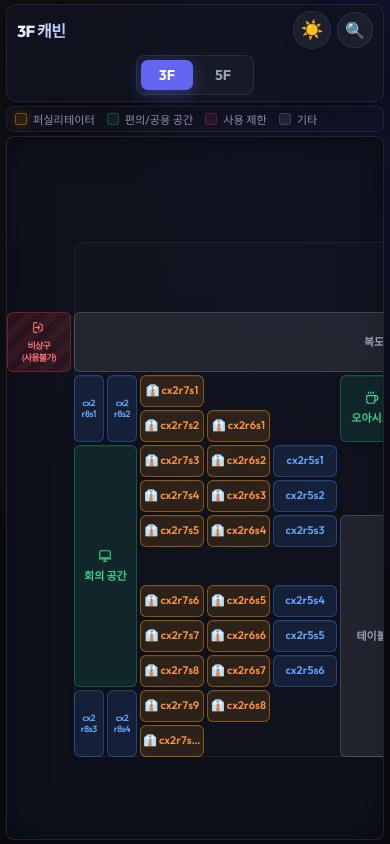
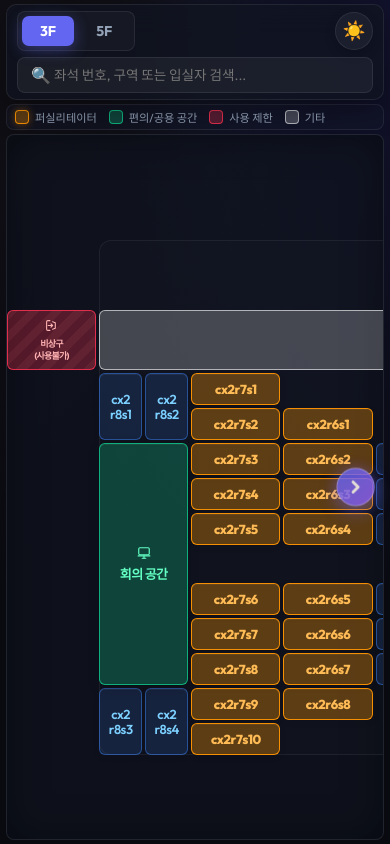
Before and after one commit to pnlkc/SeatingChart, a React (Vite) app: page / in a window 390 px wide. Built offline with nearby package versions, Linux system fonts and the light colour scheme.

Commit message:
design/perf: 모바일 및 PC 헤더 레이아웃 단순화 및 좌석 가시성/UX 개선

```diff
--- a/src/App.css
+++ b/src/App.css
@@ -27,21 +27,7 @@
   box-shadow: var(--shadow-header);
 }
 
-.header-info h1 {
-  margin: 0;
-  font-size: 1.25rem;
-  font-weight: 800;
-  letter-spacing: -0.5px;
-  background: var(--gradient-header-text);
-  -webkit-background-clip: text;
-  -webkit-text-fill-color: transparent;
-}
 
-.header-info p {
-  margin: 0;
-  font-size: 0.78rem;
-  color: var(--text-secondary);
-}
 
 /* 검색 컨트롤 */
 .search-box {
@@ -131,10 +117,14 @@
 }
 
 .legend-color {
-  width: 12px;
-  height: 12px;
-  border-radius: 3px;
-  border: 1px solid transparent;
+  width: 14px;
+  height: 14px;
+  border-radius: 4px;
+  border: 1.5px solid rgba(255, 255, 255, 0.25);
+}
+
+.light-theme .legend-color {
+  border: 1.5px solid rgba(0, 0, 0, 0.15);
 }
 
 .legend-color.available {
@@ -223,10 +213,10 @@
 /* 복도 */
 .grid-cell.corridor {
   background: var(--corridor-bg);
-  border: 1px solid var(--corridor-border);
-  color: var(--text-secondary);
+  border: 1.5px solid var(--corridor-border);
+  color: var(--text-primary);
   font-size: clamp(10px, 1.6vh, 15px);
-  font-weight: 700;
+  font-weight: 800;
   opacity: 1;
 }
 
@@ -265,9 +255,9 @@
 /* 편의 구역 */
 .grid-cell.facility {
   background: var(--facility-bg);
-  border: 1px solid var(--facility-border);
+  border: 1.5px solid var(--facility-border);
   color: var(--facility-text);
-  font-weight: 700;
+  font-weight: 800;
   text-align: center;
   box-shadow: var(--shadow-facility);
 }
@@ -277,14 +267,14 @@
   background-color: var(--restricted-bg);
   background-image: repeating-linear-gradient(
     -45deg,
-    rgba(248, 113, 113, 0.05),
-    rgba(248, 113, 113, 0.05) 8px,
+    rgba(248, 113, 113, 0.08),
+    rgba(248, 113, 113, 0.08) 8px,
     transparent 8px,
     transparent 16px
   );
-  border: 1px solid var(--restricted-border);
+  border: 1.5px solid var(--restricted-border);
   color: var(--restricted-text);
-  font-weight: 600;
+  font-weight: 800;
   text-align: center;
 }
 
@@ -338,9 +328,10 @@
 
 .grid-cell.seat.facilitator {
   background: var(--seat-fac-bg);
-  border: 1px solid var(--seat-fac-border);
+  border: 1.5px solid var(--seat-fac-border);
   color: var(--seat-fac-text);
   box-shadow: var(--shadow-seat);
+  font-weight: 800;
 }
 
 .grid-cell.seat.facilitator.occupied {
@@ -349,6 +340,7 @@
   box-shadow: 0 2px 8px var(--seat-fac-glow);
 }
 
+@media (hover: hover) {
   .grid-cell.seat:hover {
     transform: translateY(-2px);
     z-index: 10;
@@ -370,6 +362,7 @@
     background: rgba(251, 146, 60, 0.25) !important;
     border-color: #fb923c !important;
     box-shadow: 0 0 12px rgba(251, 146, 60, 0.5) !important;
+  }
 }
 
 /* 매칭된 하이라이팅 셀 (맥박 애니메이션 + 그라데이션 입체화) */
@@ -761,10 +754,6 @@
 
 /* 층선택 & 구역선택 레이아웃 래퍼 — 한 줄 정렬 */
 .floor-selector-container {
-  position: absolute;
-  left: 50%;
-  top: 50%;
-  transform: translate(-50%, -50%);
   display: flex;
   flex-direction: row;
   align-items: center;
@@ -809,17 +798,17 @@
 }
 
 .collapsed-zone-block.c6-theme {
-  border: 1px dashed hsla(35, 100%, 50%, 0.35);
-  color: #fb923c;
-  background: linear-gradient(180deg, hsla(35, 100%, 50%, 0.02) 0%, hsla(35, 100%, 50%, 0.08) 100%);
-  text-shadow: 0 0 12px hsla(35, 100%, 50%, 0.4);
+  border: 1.5px solid hsla(35, 100%, 50%, 0.75);
+  color: #ffa85c;
+  background: linear-gradient(180deg, hsla(35, 100%, 50%, 0.08) 0%, hsla(35, 100%, 50%, 0.22) 100%);
+  text-shadow: 0 0 12px hsla(35, 100%, 50%, 0.55);
 }
 
 .collapsed-zone-block.c5-theme {
-  border: 1px dashed hsla(271, 91%, 65%, 0.35);
-  color: #c084fc;
-  background: linear-gradient(180deg, hsla(271, 91%, 65%, 0.02) 0%, hsla(271, 91%, 65%, 0.08) 100%);
-  text-shadow: 0 0 12px hsla(271, 91%, 65%, 0.4);
+  border: 1.5px solid hsla(271, 91%, 65%, 0.75);
+  color: #d8b4fe;
+  background: linear-gradient(180deg, hsla(271, 91%, 65%, 0.08) 0%, hsla(271, 91%, 65%, 0.22) 100%);
+  text-shadow: 0 0 12px hsla(271, 91%, 65%, 0.55);
 }
 
 .collapsed-zone-block:hover {
@@ -851,10 +840,10 @@
 }
 
 .collapsed-hint {
-  font-size: clamp(9px, 1.3vh, 11px);
-  color: var(--text-muted);
-  font-weight: 500;
-  opacity: 0.85;
+  font-size: clamp(9.5px, 1.4vh, 11.5px);
+  color: inherit;
+  font-weight: 800;
+  opacity: 0.95;
   white-space: nowrap;
 }
 
@@ -985,7 +974,6 @@
 }
 
 /* PC 전용 요소 (모바일에서 숨김) */
-.header-top-row { display: none; }
 .header-mobile-actions { display: none; }
 .mobile-search-toggle { display: none; }
 
@@ -1014,28 +1002,7 @@
     gap: 4px;
   }
 
-  /* 헤더 — 1행 compact (타이틀 + 우측 버튼) */
-  .app-header {
-    flex-direction: row;
-    align-items: center;
-    justify-content: space-between;
-    flex-shrink: 0;
-    gap: 6px;
-    padding: 6px 10px;
-  }
-
-  /* 모바일 타이틀 행 — 전체 너비 flex */
-  .header-top-row {
-    display: flex;
-    align-items: center;
-    justify-content: space-between;
-    width: 100%;
-  }
-
-  /* PC 전용 h1 — 모바일에서 숨김 */
-  .header-info.pc-only {
-    display: none;
-  }
+  /* PC 전용 요소 숨김 */
   .pc-only {
     display: none !important;
   }
@@ -1046,77 +1013,39 @@
     align-items: center;
     gap: 6px;
     flex-shrink: 0;
+    order: 2;
   }
 
-  /* 모바일 검색 토글 버튼 */
-  .mobile-search-toggle {
-    display: flex;
-    align-items: center;
-    justify-content: center;
-    width: 36px;
-    height: 36px;
-    border-radius: 50%;
-    border: 1px solid var(--border-glass);
-    background: rgba(255, 255, 255, 0.05);
-    color: var(--text-primary);
-    font-size: 1rem;
-    cursor: pointer;
-    transition: all 0.2s ease;
-    flex-shrink: 0;
-  }
-
-  .mobile-search-toggle.active {
-    background: var(--accent-indigo);
-    border-color: var(--accent-indigo);
-    color: white;
-    font-size: 1.2rem;
-    font-weight: 700;
-  }
-
-  /* 검색 영역 — 모바일 기본: 숨김, .mobile-open 시 노출 */
+  /* 검색 영역 — 모바일에서 항상 노출 */
   .search-area {
-    display: none;
-    width: 100%;
-  }
-
-  .search-area.mobile-open {
     display: flex;
     flex-direction: row;
     align-items: center;
     gap: 8px;
-    animation: searchSlideDown 0.22s ease-out;
+    order: 3;
+    width: 100%;
   }
 
-  @keyframes searchSlideDown {
-    from { opacity: 0; transform: translateY(-6px); }
-    to   { opacity: 1; transform: translateY(0); }
-  }
-
-  /* 헤더 재배치 — 모바일에서는 column 으로 */
+  /* 헤더 재배치 — 모바일에서는 층 선택과 버튼들을 1행으로 wrap 정렬 */
   .app-header {
-    flex-direction: column;
-    align-items: stretch;
+    flex-direction: row;
+    flex-wrap: wrap;
+    justify-content: space-between;
+    align-items: center;
     flex-shrink: 0;
     gap: 6px;
     padding: 6px 10px;
   }
 
-  /* h1 — 중앙 정렬 & 폰트 축소 */
-  .header-info h1 {
-    font-size: 1rem;
-    text-align: center;
-  }
-
-  /* floor-selector-container — absolute 해제 → 한 줄 유지 (높이 증가 방지) */
+  /* floor-selector-container — 제목 위치로 모바일 1행 배치 */
   .floor-selector-container {
-    position: static;
-    transform: none;
     display: flex;
     flex-direction: row;
     flex-wrap: nowrap;
     align-items: center;
     justify-content: center;
     gap: 6px;
+    order: 1;
   }
 
 
@@ -1160,16 +1089,16 @@
     -webkit-overflow-scrolling: touch;
   }
 
-  /* 좌석 그리드 — 3F 17열 기준 충분한 너비, 내부 여백 제거 */
+  /* 좌석 그리드 — 50px 열 크기 기반으로 모바일 화면에서 한 줄 유지를 위해 가로 너비 1200px로 반응형 매칭 */
   .seating-grid {
-    min-width: 900px;
+    min-width: 1200px;
     height: 100%;
     padding: 0;
   }
 
   /* 그리드 셀 — 최소 높이 + z-index로 L-shape 위에 표시 */
   .grid-cell {
-    font-size: 11px;
+    font-size: 10px;
     overflow: hidden;
     min-height: 32px;
     z-index: 3;
@@ -1182,19 +1111,23 @@
     min-height: 60px;
   }
 
-  /* 셀 텍스트 — 한 줄 고정, 넘치면 말줄임 */
+  /* 셀 텍스트 — 1줄로 강제 노출하되 글씨를 반응형(clamp)으로 키움 */
   .cell-text {
-    font-size: 11px;
+    font-size: clamp(10.5px, 1.8vh, 13px);
     white-space: nowrap;
-    overflow: hidden;
-    text-overflow: ellipsis;
+    letter-spacing: -0.5px;
+    line-height: 1.15;
+    overflow: visible;
+    text-overflow: clip;
     max-width: 100%;
   }
 
-  /* 가로 병합 좁은 좌석(회의실 배치)은 2줄 표시 유지 */
+  /* 가로 병합 좁은 좌석(회의실 배치)은 2줄 표시 유지하되 글씨 다른 좌석과 동일 크기로 확대 */
   .grid-cell.seat.narrow-seat .cell-text {
     white-space: pre-line;
-    font-size: 9px;
+    font-size: clamp(10.5px, 1.8vh, 13px);
+    letter-spacing: -0.5px;
+    line-height: 1.15;
     overflow: hidden;
     text-overflow: clip;
   }
@@ -1267,3 +1200,61 @@
     display: block;
   }
 }
+
+/* 배치도 뷰포트 래퍼 (인디케이터 고정 정렬 부모) */
+.map-viewport-wrapper {
+  position: relative;
+  flex: 1;
+  min-height: 0;
+  display: flex;
+  flex-direction: column;
+}
+
+/* 스크롤 화살표 인디케이터 공통 (프리미엄 인디고 그라데이션 적용하여 시인성 대폭 강화) */
+.scroll-indicator {
+  position: absolute;
+  z-index: 100;
+  background: linear-gradient(135deg, var(--accent-indigo) 0%, var(--accent-purple) 100%);
+  border: 1.5px solid rgba(255, 255, 255, 0.35);
+  color: #ffffff !important;
+  width: 38px;
+  height: 38px;
+  border-radius: 50%;
+  display: flex;
+  justify-content: center;
+  align-items: center;
+  pointer-events: none; /* 클릭 방해 금지 */
+  box-shadow: 0 6px 20px rgba(99, 102, 241, 0.5), 0 0 15px rgba(139, 92, 246, 0.3);
+}
+
+/* 라이트 테마 대응 */
+.light-theme .scroll-indicator {
+  background: linear-gradient(135deg, #4f46e5 0%, #7c3aed 100%);
+  border: 1.5px solid rgba(255, 255, 255, 0.4);
+  box-shadow: 0 6px 20px rgba(79, 70, 229, 0.4), 0 0 12px rgba(124, 58, 237, 0.2);
+  color: #ffffff !important;
+}
+
+.indicator-left {
+  left: 10px;
+  top: 50%;
+  transform: translateY(-50%);
+  animation: pulseIndicatorLeft 1.8s infinite ease-in-out;
+}
+.indicator-right {
+  right: 10px;
+  top: 50%;
+  transform: translateY(-50%);
+  animation: pulseIndicatorRight 1.8s infinite ease-in-out;
+}
+
+
+/* 방향별 펄스 스케일 초기화 보완 */
+@keyframes pulseIndicatorLeft {
+  0%, 100% { transform: translateY(-50%) scale(1); opacity: 0.8; }
+  50% { transform: translateY(-50%) translateX(-4px) scale(1.08); opacity: 1; }
+}
+@keyframes pulseIndicatorRight {
+  0%, 100% { transform: translateY(-50%) scale(1); opacity: 0.8; }
+  50% { transform: translateY(-50%) translateX(4px) scale(1.08); opacity: 1; }
+}
--- a/src/App.jsx
+++ b/src/App.jsx
@@ -104,8 +104,56 @@ export default function App() {
     return () => mq.removeEventListener('change', handler);
   }, []);
 
-  // 모바일 검색창 토글 상태
-  const [isMobileSearchOpen, setIsMobileSearchOpen] = useState(false);
+  // 모바일 좌우 스크롤 상태 감지
+  const [scrollIndicators, setScrollIndicators] = useState({
+    left: false,
+    right: false
+  });
+
+  const scrollTickingRef = useRef(false);
+
+  const checkScrollIndicators = () => {
+    const el = mapViewportRef.current;
+    if (!el) return;
+    const canScrollLeft = el.scrollLeft > 1;
+    const canScrollRight = el.scrollLeft < el.scrollWidth - el.clientWidth - 1;
+
+    // 상태 변화가 실제로 일어났을 때만 리렌더링하도록 bailout 방어 처리
+    setScrollIndicators((prev) => {
+      if (prev.left === canScrollLeft && prev.right === canScrollRight) {
+        return prev;
+      }
+      return {
+        left: canScrollLeft,
+        right: canScrollRight
+      };
+    });
+  };
+
+  // requestAnimationFrame 기반의 스크롤 최적화(Throttling) 적용
+  const handleViewportScroll = () => {
+    if (!scrollTickingRef.current) {
+      window.requestAnimationFrame(() => {
+        checkScrollIndicators();
+        scrollTickingRef.current = false;
+      });
+      scrollTickingRef.current = true;
+    }
+  };
+
+  useEffect(() => {
+    const timer = setTimeout(() => {
+      checkScrollIndicators();
+    }, 400); // 렌더링 완료 타이밍 보장
+
+    window.addEventListener('resize', checkScrollIndicators);
+    return () => {
+      clearTimeout(timer);
+      window.removeEventListener('resize', checkScrollIndicators);
+    };
+  }, [activeFloor, activeZone]);
+
+
 
   // 엔터 입력 시 정확히 일치하는 단일 셀만 강조하기 위한 상태 키 (r,c)
   const [exactMatchKey, setExactMatchKey] = useState(null);
@@ -171,6 +219,20 @@ export default function App() {
   const [searchQuery, setSearchQuery] = useState('');
   const [selectedCell, setSelectedCell] = useState(null);
   const [isModalOpen, setIsModalOpen] = useState(false);
+
+  // ESC 키 클릭 시 모달 닫기
+  useEffect(() => {
+    if (!isModalOpen) return;
+    const handleKeyDown = (e) => {
+      if (e.key === 'Escape') {
+        setIsModalOpen(false);
+      }
+    };
+    window.addEventListener('keydown', handleKeyDown);
+    return () => {
+      window.removeEventListener('keydown', handleKeyDown);
+    };
+  }, [isModalOpen]);
 
   // 2. 현재 선택된 층의 데이터셋 단축 바인딩
   const currentFloorConfig = rawSeatingData[activeFloor];
@@ -252,18 +314,14 @@ export default function App() {
     return map;
   }, [searchQuery, currentGrid, mergeMap, exactMatchKey]);
 
-  // 모바일: 검색 성공(toast) 시 하이라이트 셀로 자동 스크롤
+  // 모바일: 검색 성공(toast) 시 하이라이트 셀로 자동 스크롤 (화면 중앙 정렬)
   useEffect(() => {
     if (!isMobile || !toast || !mapViewportRef.current) return;
     const timer = setTimeout(() => {
       const highlighted = mapViewportRef.current?.querySelector('.grid-cell.highlighted');
-      if (!highlighted) return;
-      const viewport = mapViewportRef.current;
-      const cellRect = highlighted.getBoundingClientRect();
-      const vpRect = viewport.getBoundingClientRect();
-      const scrollLeft = viewport.scrollLeft + (cellRect.left - vpRect.left) - vpRect.width / 2 + cellRect.width / 2;
-      const scrollTop  = viewport.scrollTop  + (cellRect.top  - vpRect.top)  - vpRect.height / 2 + cellRect.height / 2;
-      viewport.scrollTo({ left: Math.max(0, scrollLeft), top: Math.max(0, scrollTop), behavior: 'smooth' });
+      if (highlighted) {
+        highlighted.scrollIntoView({ block: 'center', inline: 'center', behavior: 'smooth' });
+      }
     }, 150); // 층/구역 전환 + React 리렌더링 완료 대기
     return () => clearTimeout(timer);
   }, [toast, isMobile]);
@@ -413,17 +471,13 @@ export default function App() {
         }
       }
 
-      // 3. 모바일의 경우 전환 후 하이라이트된 첫 셀로 자동 스크롤 실행
+      // 3. 모바일의 경우 전환 후 하이라이트된 첫 셀로 자동 스크롤 실행 (화면 중앙 정렬)
       if (isMobile && mapViewportRef.current) {
         setTimeout(() => {
           const highlighted = mapViewportRef.current?.querySelector('.grid-cell.highlighted');
-          if (!highlighted) return;
-          const viewport = mapViewportRef.current;
-          const cellRect = highlighted.getBoundingClientRect();
-          const vpRect = viewport.getBoundingClientRect();
-          const scrollLeft = viewport.scrollLeft + (cellRect.left - vpRect.left) - vpRect.width / 2 + cellRect.width / 2;
-          const scrollTop  = viewport.scrollTop  + (cellRect.top  - vpRect.top)  - vpRect.height / 2 + cellRect.height / 2;
-          viewport.scrollTo({ left: Math.max(0, scrollLeft), top: Math.max(0, scrollTop), behavior: 'smooth' });
+          if (highlighted) {
+            highlighted.scrollIntoView({ block: 'center', inline: 'center', behavior: 'smooth' });
+          }
         }, 100);
       }
     }, 300); // 키 입력 멈춤 300ms 후 실행
@@ -651,49 +705,7 @@ export default function App() {
     <div className="app-container">
       {/* 대시보드 헤더 */}
       <header className="app-header">
-        {/* 모바일 전용: 타이틀 + 우측 아이콘 버튼 */}
-        <div className="header-top-row">
-          <div className="header-info">
-            <h1>
-              {activeFloor} 캐빈
-              {activeFloor === '5F' && ` (${activeZone} 구역)`}
-            </h1>
-          </div>
-          {/* 모바일 전용 우측 액션 버튼 */}
-          <div className="header-mobile-actions">
-            <button
-              className="theme-toggle-btn"
-              onClick={() => setIsLightTheme(!isLightTheme)}
-              title={isLightTheme ? "다크모드로 전환" : "라이트모드로 전환"}
-            >
-              {isLightTheme ? '🌙' : '☀️'}
-            </button>
-            <button
-              className={`mobile-search-toggle ${isMobileSearchOpen ? 'active' : ''}`}
-              onClick={() => {
-                if (isMobileSearchOpen) {
-                  setSearchQuery('');
-                  setExactMatchKey(null);
-                  setToast(null);
-                }
-                setIsMobileSearchOpen(!isMobileSearchOpen);
-              }}
-              title="검색"
-            >
-              {isMobileSearchOpen ? '×' : '🔍'}
-            </button>
-          </div>
-        </div>
-
-        {/* PC 전용 헤더정보 (h1) */}
-        <div className="header-info pc-only">
-          <h1>
-            {activeFloor} 캐빈
-            {activeFloor === '5F' && ` (${activeZone} 구역)`}
-          </h1>
-        </div>
-
-        {/* 층 전환 및 구역 선택 탭 컨트롤러 컨테이너 */}
+        {/* 층 전환 및 구역 선택 탭 컨트롤러 컨테이너 (제목 위치 대체) */}
         <div className="floor-selector-container">
           <div className="floor-selector">
             {floors.map((floor) => {
@@ -745,8 +757,19 @@ export default function App() {
           </div>
         </div>
 
-        {/* 실시간 통합 검색 & 테마 토글 (PC: 항상 표시 / 모바일: 아이콘 클릭 시만 노출) */}
-        <div className={`search-area${isMobileSearchOpen ? ' mobile-open' : ''}`}>
+        {/* 모바일 전용 우측 액션 버튼 */}
+        <div className="header-mobile-actions">
+          <button
+            className="theme-toggle-btn"
+            onClick={() => setIsLightTheme(!isLightTheme)}
+            title={isLightTheme ? "다크모드로 전환" : "라이트모드로 전환"}
+          >
+            {isLightTheme ? '🌙' : '☀️'}
+          </button>
+        </div>
+
+        {/* 실시간 통합 검색 & 테마 토글 (항상 노출) */}
+        <div className="search-area">
           <div className="search-box">
             <span className="search-icon">🔍</span>
             <input
@@ -758,6 +781,7 @@ export default function App() {
               onKeyDown={(e) => {
                 if (e.key === 'Enter') {
                   handleSearchSubmit();
+                  e.target.blur(); // 모바일 가상 키보드 닫기
                 }
               }}
             />
@@ -809,21 +833,26 @@ export default function App() {
 
 
 
-      {/* 좌석 배치도 본문 */}
-      <main className="map-viewport" ref={mapViewportRef}>
+      {/* 좌석 배치도 본문 래퍼 */}
+      <main className="map-viewport-wrapper">
         <div
-          className="seating-grid"
-          style={{
+          className="map-viewport"
+          ref={mapViewportRef}
+          onScroll={handleViewportScroll}
+        >
+          <div
+            className="seating-grid"
+            style={{
             gridTemplateRows: isMobile
               ? `repeat(${currentFloorConfig?.dimensions?.rows || 1}, auto)`
               : `repeat(${currentFloorConfig?.dimensions?.rows || 1}, 1fr)`,
             gridTemplateColumns: currentFloorConfig?.dimensions?.cols === 17
-              ? 'repeat(10, minmax(42px, 1fr)) minmax(72px, 1.5fr) minmax(65px, 0.6fr) minmax(65px, 0.6fr)'
+              ? 'repeat(10, minmax(50px, 1fr)) minmax(75px, 1.5fr) minmax(68px, 0.6fr) minmax(68px, 0.6fr)'
               : currentFloorConfig?.dimensions?.cols === 25
               ? (activeZone === 'C5'
-                ? 'minmax(90px, 1.2fr) repeat(2, minmax(42px, 1fr)) minmax(72px, 1.5fr) repeat(10, minmax(42px, 1fr))'
-                : 'minmax(42px, 1fr) repeat(10, minmax(42px, 1fr)) repeat(2, minmax(42px, 1fr)) minmax(72px, 1.5fr) minmax(90px, 1.2fr) minmax(42px, 1fr)')
-              : `repeat(${currentFloorConfig?.dimensions?.cols || 1}, minmax(42px, 1fr))`
+                ? 'minmax(90px, 1.2fr) repeat(2, minmax(50px, 1fr)) minmax(75px, 1.5fr) repeat(10, minmax(50px, 1fr))'
+                : 'minmax(50px, 1fr) repeat(10, minmax(50px, 1fr)) repeat(2, minmax(50px, 1fr)) minmax(75px, 1.5fr) minmax(90px, 1.2fr) minmax(50px, 1fr)')
+              : `repeat(${currentFloorConfig?.dimensions?.cols || 1}, minmax(50px, 1fr))`
           }}
         >
           {/* CLUSTER 컴퓨터 좌석 및 회의 공간 통합 구역 패널 배경 */}
@@ -961,7 +990,6 @@ export default function App() {
                             title={`${displayValue} ${isFacilitator ? '(퍼실리테이터)' : ''} ${sCell.occupied ? `(${sCell.user})` : ''}`.trim()}
                           >
                             <span className="cell-text">
-                              {isFacilitator ? '👔 ' : ''}
                               {displayValue}
                             </span>
                           </div>
@@ -1036,7 +1064,9 @@ export default function App() {
                           zIndex: isMatch ? 15 : 2
                         };
 
-                        const displayValue = rawDisplayValue.replace(/[🛗👥🪜🚻🏝️🚷]/gu, '').trim();
+                        const displayValue = rawDisplayValue
+                          .replace(/[🛗👥🪜🚻🏝️🚷]/gu, '')
+                          .trim();
 
                         const cellClasses = [
                           'grid-cell',
@@ -1192,7 +1222,6 @@ export default function App() {
                     </div>
                   )}
                   <span className="cell-text">
-                    {isFacilitator ? '👔 ' : ''}
                     {displayValue}
                   </span>
                 </div>
@@ -1200,7 +1229,24 @@ export default function App() {
             })
           )}
         </div>
-      </main>
+      </div>
+
+      {/* 모바일 좌우 스크롤 가능 여부 가이드 화살표 */}
+      {isMobile && (
+        <>
+          {scrollIndicators.left && (
+            <div className="scroll-indicator indicator-left">
+              <svg width="20" height="20" viewBox="0 0 24 24" fill="none" stroke="currentColor" strokeWidth="3.5" strokeLinecap="round" strokeLinejoin="round"><polyline points="15 18 9 12 15 6"/></svg>
+            </div>
+          )}
+          {scrollIndicators.right && (
+            <div className="scroll-indicator indicator-right">
+              <svg width="20" height="20" viewBox="0 0 24 24" fill="none" stroke="currentColor" strokeWidth="3.5" strokeLinecap="round" strokeLinejoin="round"><polyline points="9 18 15 12 9 6"/></svg>
+            </div>
+          )}
+        </>
+      )}
+    </main>
 
       {/* 토스트 안내 메시지 */}
       {toast && (
@@ -1226,11 +1272,8 @@ export default function App() {
             <button className="modal-close" onClick={() => setIsModalOpen(false)}>×</button>
 
             <div className="modal-header">
-              <span className={`modal-tag ${selectedCell.occupied ? 'seat-occupied' : 'seat-available'}`}>
-                {selectedCell.occupied ? '사용 중 (Occupied)' : '사용 가능 (Available)'}
-              </span>
               {activeFloor === '3F' && (selectedCell.value.includes('r7') || selectedCell.value.includes('r6')) && (
-                <span className="modal-tag" style={{ background: 'rgba(251, 146, 60, 0.15)', color: '#fb923c', border: '1px solid rgba(251, 146, 60, 0.3)', marginLeft: '8px' }}>
+                <span className="modal-tag" style={{ background: 'rgba(251, 146, 60, 0.15)', color: '#fb923c', border: '1px solid rgba(251, 146, 60, 0.3)' }}>
                   퍼실리테이터 지정석
                 </span>
               )}
@@ -1241,10 +1284,6 @@ export default function App() {
               <div className="info-row">
                 <span className="info-label">구역 분류</span>
                 <span className="info-value">{activeFloor} CLUSTER</span>
-              </div>
-              <div className="info-row">
-                <span className="info-label">좌석 위치</span>
-                <span className="info-value">행 {selectedCell.r + 1}, 열 {selectedCell.c + 1}</span>
               </div>
 
               {selectedCell.occupied && selectedCell.user && (
```
Also changed, not shown: src/index.css (+41 -41 lines). Lines whose indentation alone changed are shown as unchanged.
